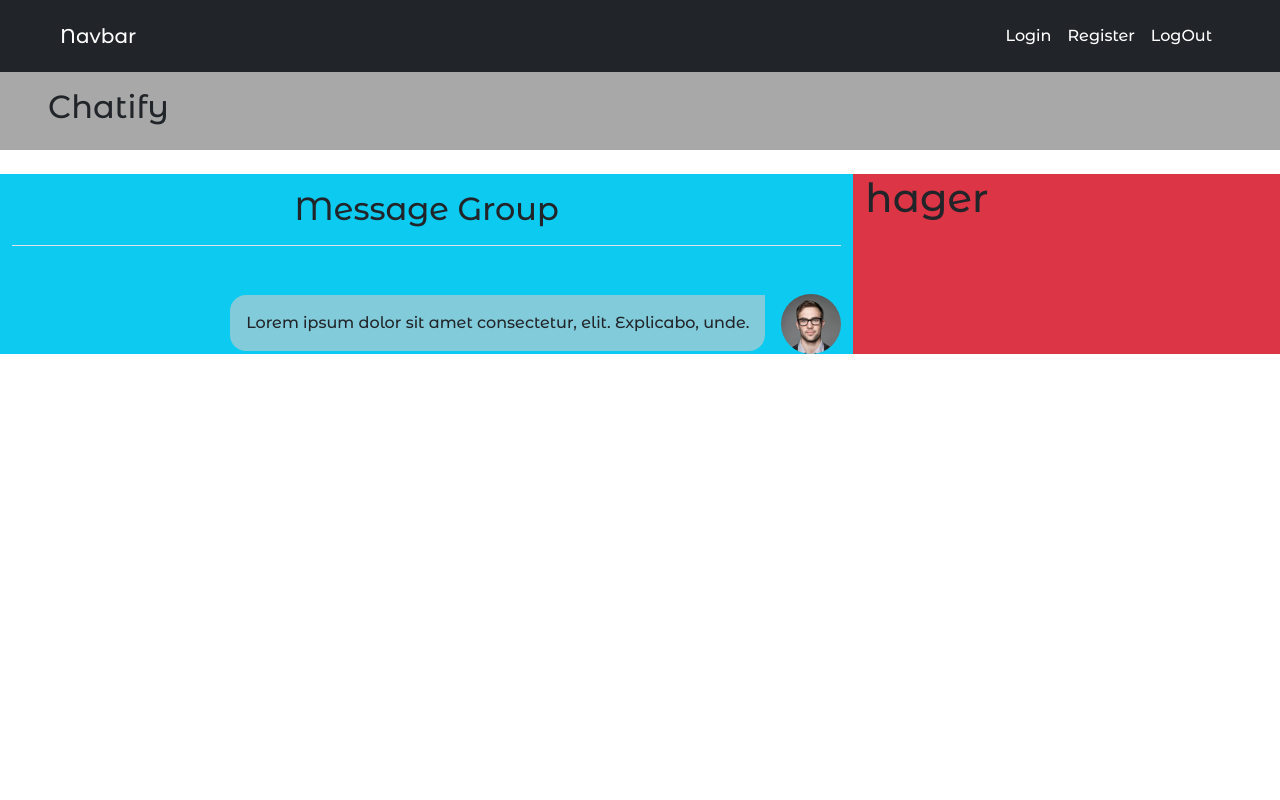
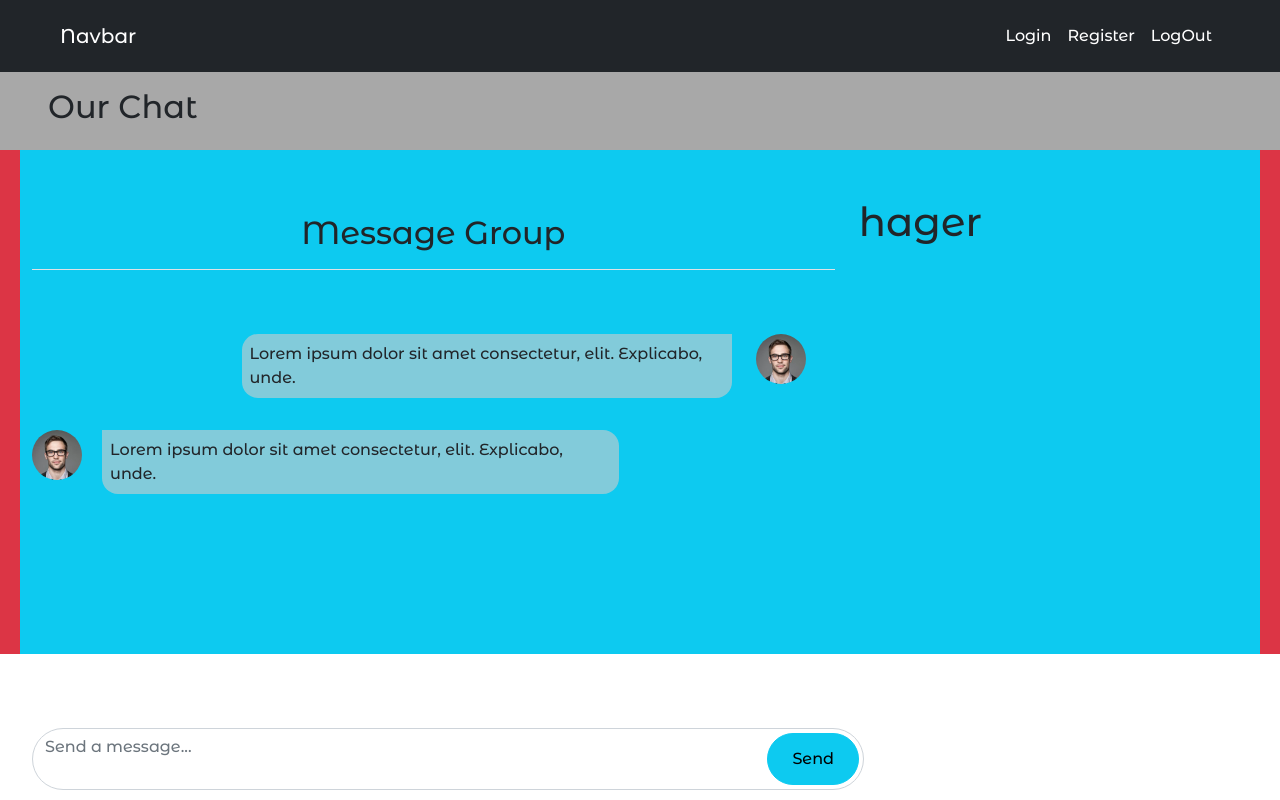
Before and after one commit to MohammedNeana/our-chat, a React (Create React App) app: page / in a window 1280 px wide. Built offline with nearby package versions, Linux system fonts and the light colour scheme.

Commit message:
chat-cards

```diff
--- a/src/App.js
+++ b/src/App.js
@@ -33,7 +33,9 @@ function App() {
       getUserData()
     }
   }, [])
-
+  useEffect(() => {
+    // console.log(userDate);
+  }, [userData])
 
 
   return <>
--- a/src/Components/Home/Home.jsx
+++ b/src/Components/Home/Home.jsx
@@ -1,30 +1,43 @@
 import React from 'react'
 import style from './Home.module.css'
-import test from '../../images/testimonial-2.jpg'
+// import test from '../../images/testimonial-2.jpg'
+import MessageCard from '../RecivedMessage/RecivedMessage'
+import SendMessage from '../SendMessage/SendMessage'
+import TextBox from '../TextBox/TextBox'
 
 export default function Home() {
     return <>
-        <div className={`${style.navbarBg} logo  py-3`}>
-            <h2 className='ms-5'>Chatify</h2>
+        <div className={`${style.navbarBg} logo py-3`}>
+            <h2 className='ms-5'>Our Chat</h2>
         </div>
-        <div className="container-fluid">
-            <div className="row mt-4">
-                <div className="col-md-8 bg-info">
+        <div className="container-fluid  bg-danger">
+            <div className="row mx-2 bg-info py-5 ">
+                <div className="col-lg-8">
                     <div className="msgTitle">
                         <h2 className='text-center border-bottom py-3'>Message Group</h2>
                     </div>
-                    <div className="chat mt-5">
-                        <div className='float-end'>
-                            <div className={`${style.message}  d-inline-block me-3 p-3`}> Lorem ipsum dolor sit amet consectetur,  elit. Explicabo, unde.</div>
-                            <img src={test} className={`${style.chatImg} rounded-circle `} alt="" />
-                        </div>
-                    </div>
+                    <MessageCard/>
+                    <br />
+                    <SendMessage/>
+                    <br />
+
                 </div>
-                <div className="col-md-4 bg-danger">
+                <div className="col-lg-4">
                     <h1>hager</h1>
                 </div>
             </div>
+            <div className="row mx-2 bg-info py-5">
+                <div className="col-md-8">
+                <TextBox/>
+                </div>
+            </div>
         </div>
-
     </>
 }
+
+// {/* <div className="chat mt-5">
+// <div className='float-end'>
+//     <div className={`${style.message}  d-inline-block me-3 p-3`}> Lorem ipsum dolor sit amet consectetur,  elit. Explicabo, unde.</div>
+//     <img src={test} className={`${style.chatImg} rounded-circle mb-1`} alt="" />
+// </div>
+// </div> */}
--- a/src/Components/Home/Home.module.css
+++ b/src/Components/Home/Home.module.css
@@ -2,14 +2,3 @@
 .navbarBg {
 	background-color: rgba(0, 0, 0, 0.342);
 }
-.chatImg {
-	width: 60px !important;
-	height: 60px !important;
-	background-color: black;
-}
-.message{
-    background-color: rgba(204, 204, 204, 0.61);
-    border-bottom-left-radius: 1rem;
-    border-bottom-right-radius: 1rem;
-    border-top-left-radius: 1rem;
-}
--- /dev/null
+++ b/src/Components/RecivedMessage/RecivedMessage.jsx
@@ -0,0 +1,20 @@
+import React from 'react'
+import style from './RecivedMessage.module.css'
+import userImg from '../../images/testimonial-2.jpg'
+
+export default function RecivedMessage() {
+    return <>
+        <div className="chat mt-5">
+            <div className='float-end'>
+                <div className="row">
+                    <div className="col-10 my-3">
+                        <div className={`${style.message} p-2`}> Lorem ipsum dolor sit amet consectetur,  elit. Explicabo, unde.</div>
+                    </div>
+                    <div className="col-1">
+                        <img src={userImg} className={`${style.chatImg} my-3 rounded-circle mb-1`} alt="" />
+                    </div>
+                </div>
+            </div>
+        </div>
+    </>
+}
--- /dev/null
+++ b/src/Components/RecivedMessage/RecivedMessage.module.css
@@ -0,0 +1,11 @@
+.chatImg {
+	width: 50px !important;
+	height: 50px !important;
+	background-color: black;
+}
+.message{
+    background-color: rgba(204, 204, 204, 0.61);
+    border-bottom-left-radius: 1rem;
+    border-bottom-right-radius: 1rem;
+    border-top-left-radius: 1rem;
+}
--- /dev/null
+++ b/src/Components/SendMessage/SendMessage.jsx
@@ -0,0 +1,20 @@
+import React from 'react'
+import style from './SendMessage.module.css'
+import userImg from '../../images/testimonial-2.jpg'
+
+export default function SendMessage() {
+    return <>
+        <div className="chat mt-5">
+            <div className={`float-start`}>
+                <div className="row">
+                    <div className="col-1">
+                        <img src={userImg} className={`${style.chatImg} my-3 rounded-circle me-3 mb-1`} alt="" />
+                    </div>
+                    <div className="col-10 ms-3 my-3">
+                        <div className={`${style.message} p-2`}> Lorem ipsum dolor sit amet consectetur,  elit. Explicabo, unde.</div>
+                    </div>
+                </div>
+            </div>
+        </div>
+    </>
+}
--- /dev/null
+++ b/src/Components/SendMessage/SendMessage.module.css
@@ -0,0 +1,12 @@
+.chatImg {
+	width: 50px !important;
+	height: 50px !important;
+	background-color: black;
+}
+.message{
+    background-color: rgba(204, 204, 204, 0.61);
+    border-bottom-left-radius: 1rem;
+    border-bottom-right-radius: 1rem;
+    /* border-top-left-radius: 1rem; */
+    border-top-right-radius: 1rem;
+}
--- /dev/null
+++ b/src/Components/TextBox/TextBox.jsx
@@ -0,0 +1,15 @@
+import React from 'react'
+import style from './TextBox.module.css'
+
+export default function TextBox() {
+    return <>
+    <div className={`${style.textBoxPosition} position-absolute`}>
+    <div className={`position-relative `}>
+        <textarea name="textBox" className={`${style.textBox} rounded-pill  form-control`}placeholder='Send a message...'></textarea>
+        <button className={`${style.sendBtn} btn btn-info rounded-pill py-2 px-4 position-absolute`}>Send</button>
+    </div>
+
+    </div>
+
+    </>
+}
--- /dev/null
+++ b/src/Components/TextBox/TextBox.module.css
@@ -0,0 +1,24 @@
+.textBox {
+	resize: none;
+}
+.textBoxPosition {
+	bottom: 10px;
+	width: 65%;
+}
+.sendBtn {
+	bottom: 5px !important;
+	right: 5px;
+	top: 5px;
+	transition: color 0.3s;
+}
+.sendBtn:focus {
+	box-shadow: none !important;
+}
+.sendBtn:hover {
+	color: white !important;
+}
+@media screen and (max-width:992px) {
+    .textBoxPosition {
+        width: 90%;
+    }
+}
```
